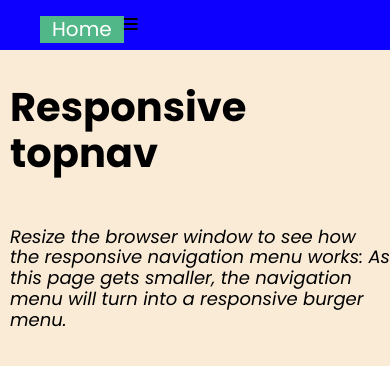
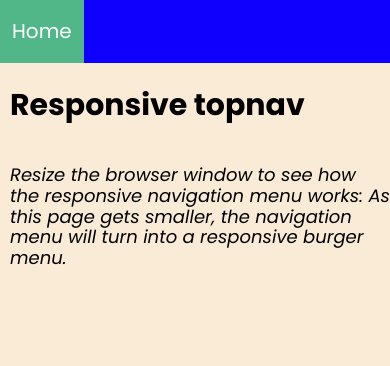
Before and after one commit to AlenMiftar/Responsive-navigation, a plain HTML site: page index.html in a window 390 px wide. Drawn offline with Linux system fonts and the light colour scheme.

Commit message:
played around

```diff
--- a/index.html
+++ b/index.html
@@ -12,8 +12,8 @@
     <title>Responsive Navigation</title>
   </head>
   <body>
-    <header>
-      <nav>
+    <header class="header">
+      <nav class="nav">
         <ul>
           <li><a class="active" href="index.html">Home</a></li>
           <li><a href="#products">Products</a></li>
@@ -22,6 +22,8 @@
           <li><a class="icon" href=""></a><i class="fa-solid fa-bars"></i></li>
         </ul>
       </nav>
+    </header>
+    <main>
       <div class="text-box">
         <h2>Responsive topnav</h2>
         <p>
@@ -30,6 +32,6 @@
           responsive burger menu.
         </p>
       </div>
-    </header>
+    </main>
   </body>
 </html>
--- a/styles/style.css
+++ b/styles/style.css
@@ -8,6 +8,8 @@ body {
 nav {
   background-color: rgb(13, 0, 255);
   overflow: hidden;
+  margin-left: -40px;
+  margin-top: -16px;
 
   & ul {
     list-style: none;
@@ -16,10 +18,9 @@ nav {
 
 nav a {
   float: left;
-  display: block;
   color: white;
   text-align: center;
-  padding: 2px 12px;
+  padding: 20px 12px;
   text-decoration: none;
   font-size: 20px;
 
@@ -34,15 +35,15 @@ nav a.active {
   color: white;
 }
 
-.icon {
+nav a.icon {
   display: none;
 }
 
 @media screen and (max-width: 600px) {
-  li:not(:first-child, :last-child) {
+  li:not(:first-child) {
     display: none;
   }
-  .icon {
+  li a.icon {
     float: right;
     display: block;
   }
@@ -54,7 +55,7 @@ nav a.active {
   margin-left: 10px;
 
   & h2 {
-    font-size: 40px;
+    font-size: 30px;
     font-weight: 700;
   }
 
```
